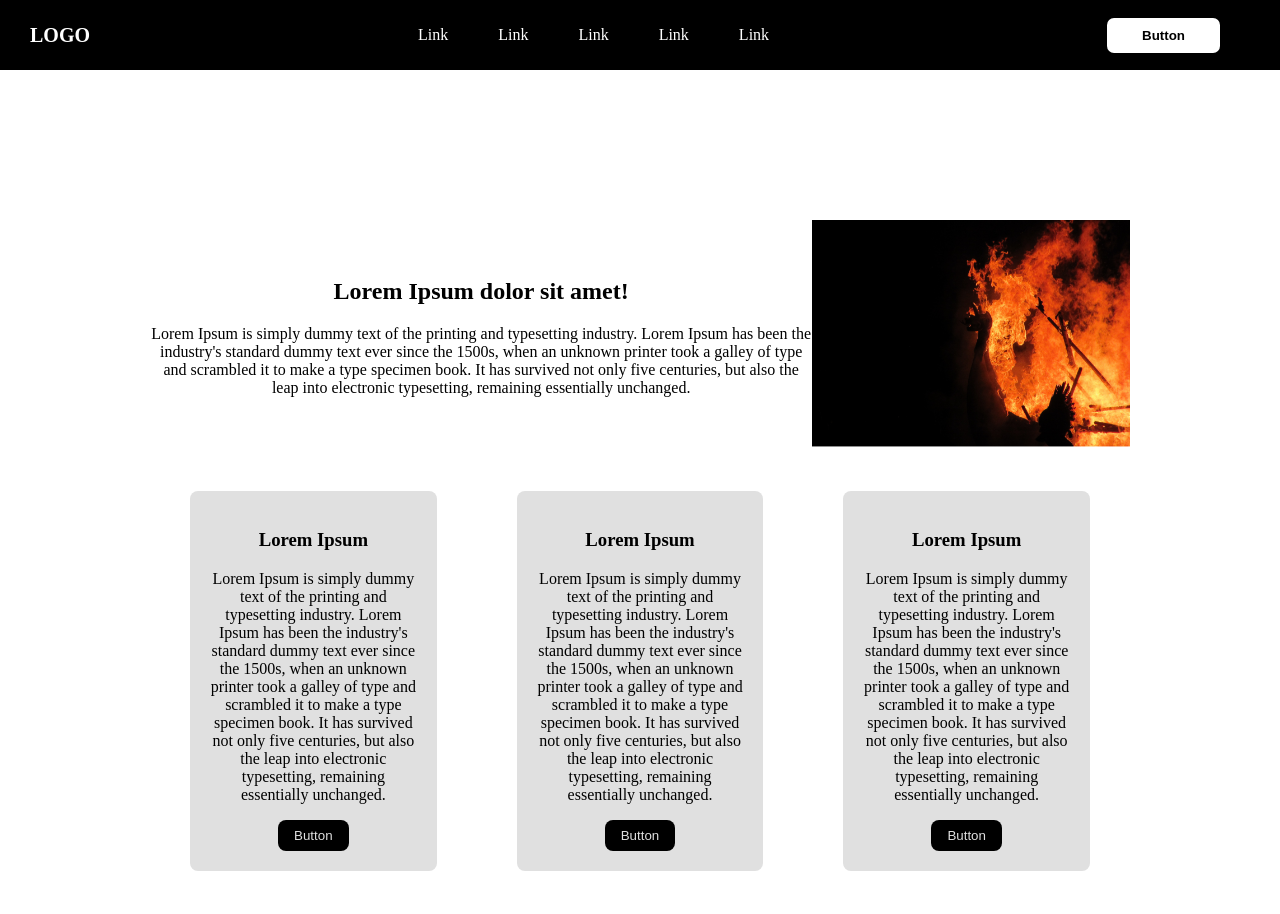
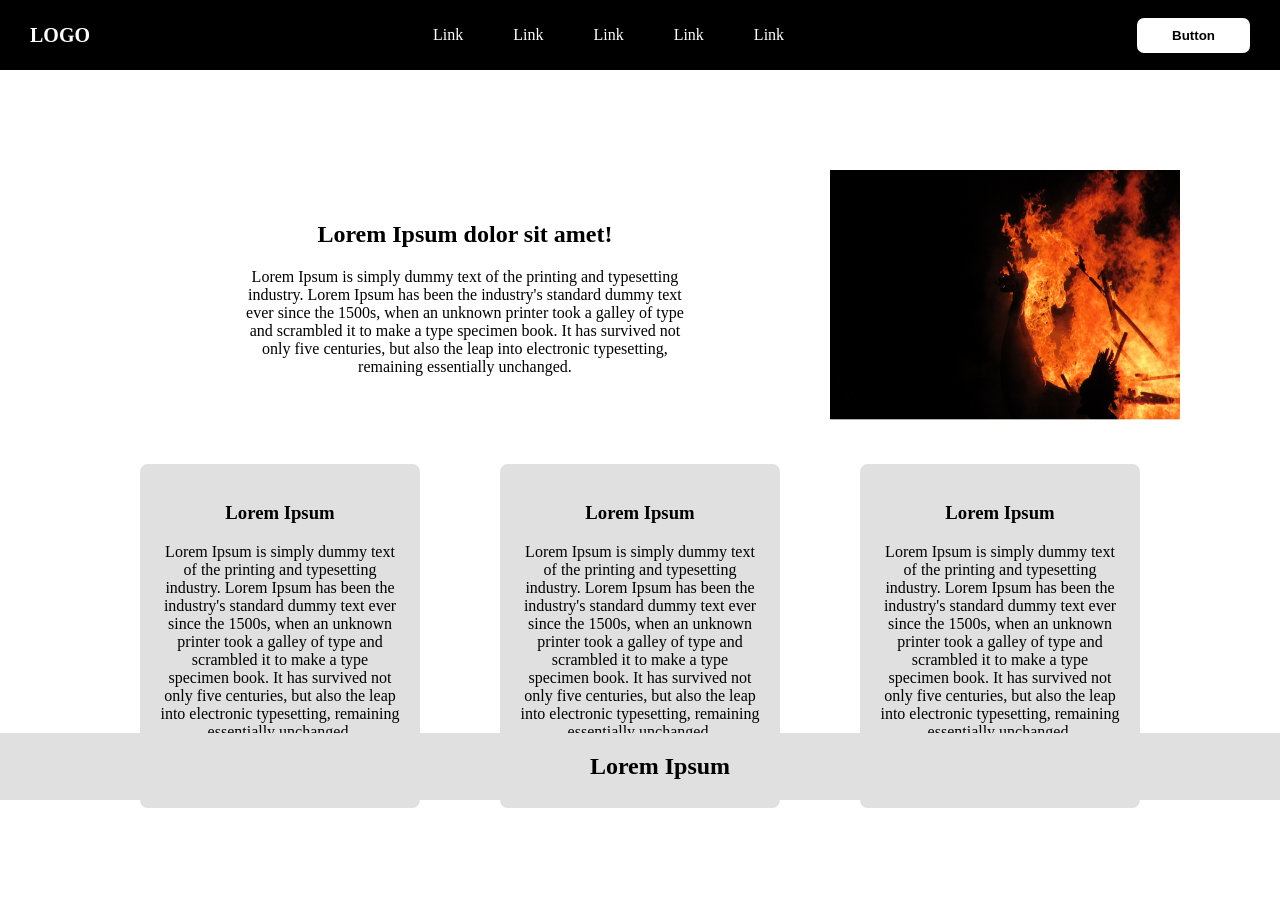
Before and after one commit to faustynaMika/zadanie-rekrutacyjne, a website: page index.html in a window 1280 px wide. Shown: the top 914 px of the page. Drawn offline with Linux system fonts and the light colour scheme.

Commit message:
add mobile responsiveness improvements

```diff
--- a/sass/main.scss
+++ b/sass/main.scss
@@ -25,12 +25,13 @@ body {
       font-weight: bold;
       text-decoration: none;
       color: #ffffff;
+      margin-right: 0
     }
   }
 
   &__menu {
     list-style: none;
-    display: flex;
+    display: none;
 
     &--item {
       margin-right: 50px;
@@ -66,7 +67,7 @@ body {
   }
 
   &__button {
-    padding-right: 30px;
+    display: none;
 
     button {
       background-color: white;
@@ -79,10 +80,11 @@ body {
   }
 
   &__hamburger {
-    display: none;
+    display: block;
+    cursor: pointer;
   }
 
-  @media screen and (max-width: 767px) {
+  @media only screen and (min-width: 992px) {
     flex-wrap: wrap;
 
     &__logo {
@@ -90,34 +92,36 @@ body {
     }
 
     &__menu {
-      display: none;
+      display: flex;
 
     }
 
     &__button {
-      display: none;
+      display: block;
     }
     &__hamburger {
-      display: block;
-      cursor: pointer;
+      display: none;
     }
   }
 }
 
 
 .main {
-  padding: 150px;
+  padding: 15px;
+  margin-bottom: 20px;
 
   .content {
     display: flex;
     align-items: center;
     text-align: center;
+    flex-direction: column-reverse;
 
     &__text {
       grid-column: 1;
 
-      &.content__description {
+      .content__description {
         color: black;
+        padding: 0% 20%;
       }
     }
 
@@ -129,16 +133,17 @@ body {
     }
   }
 
-  @media screen and (max-width: 767px) {
-    padding: 15px;
+  @media only screen and (min-width: 992px) {
+    padding: 100px;
 
     .content {
-      flex-direction: column-reverse;
+      flex-direction: row;
     }
   }
 
   .card-list {
     display: flex;
+    flex-direction: column;
 
     .card {
       flex: 1;
@@ -172,9 +177,9 @@ body {
     }
   }
 
-  @media screen and (max-width: 767px) {
+  @media only screen and (min-width: 992px) {
     .card-list {
-      flex-direction: column;
+      flex-direction: row;
     }
   }
 
@@ -183,6 +188,9 @@ body {
 .footer {
   background-color: $table_footer;
   padding: 20px;
+  bottom: 0;
+  position: fixed;
+  width: 100%;
 
   &__text {
     text-align: center;
```
Also changed, not shown: css/main.css.
